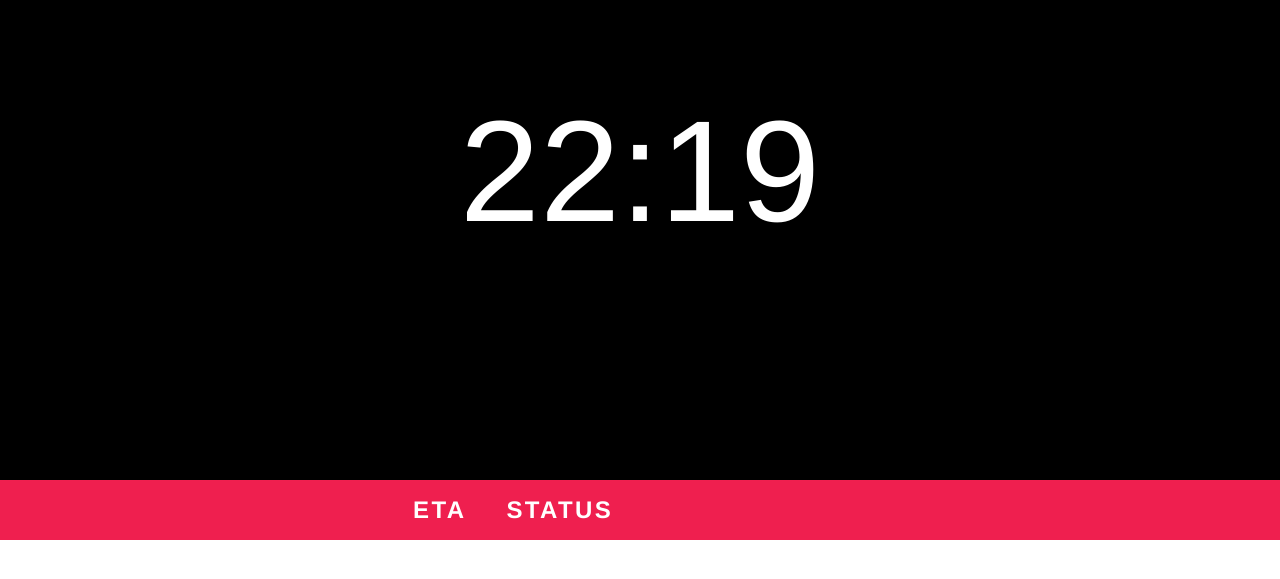
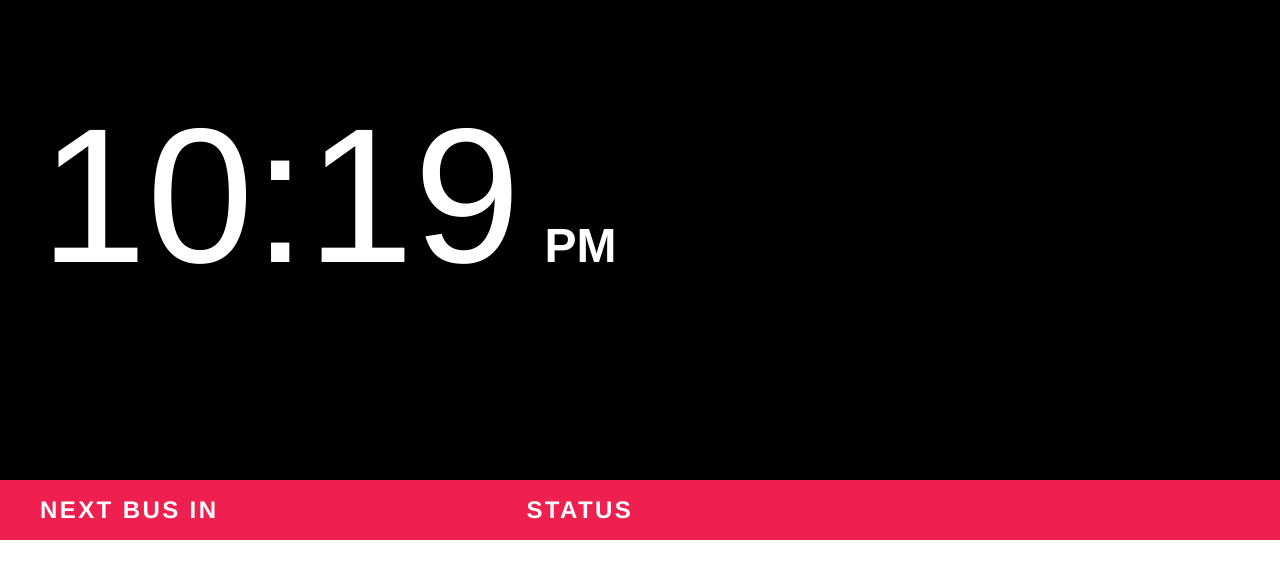
Before and after one commit to AkaokA/ipad-dashboard, a Jekyll site: the page built from index.html, in a window 1280 px wide. Shown: the top 579 px of the page. Built offline with Jekyll 4.4.1, drawn with Linux system fonts in a browser that asks for light colours; nearby versions of some CDN libraries.

Commit message:
New look! Looking a lot better.

```diff
--- a/css/main.scss
+++ b/css/main.scss
@@ -8,8 +8,8 @@
 $base-font-size:   				24px;
 $base-line-height: 				1.5;
 
-$large-font-size:         2em;
-$huge-font-size:          6em;
+$large-font-size:         $base-font-size * 2;
+$huge-font-size:          $base-font-size * 8;
 
 $spacing-unit:     				20px;
 
@@ -19,7 +19,8 @@
 $accent-color:     				#ef1f4f;
 
 $red-color:								#ef1f4f;
-$amber-color:							#ffcc00;
+$amber-color:							#ffae00;
+$green-color:             #009580;
 
 $grey-color:       				#828282;
 $grey-color-light:				#eee;
@@ -74,41 +75,40 @@
     @extend %clearfix;
 }
 
-h1 {
-	font-size: $large-font-size;
-	font-weight: 200;
-	line-height: 2;
-}
-
-$header-height: 584px;
-
-header {
-	position: absolute;
-	z-index: 0;
-	height: $header-height;
-	width: 100%;
-	padding-top: $spacing-unit * 10;
-	text-align: center;
-
-	p {
-		color: $grey-color;
-	}
-}
-
 .timeAndWeatherWidget {
   position: absolute;
   width: 100%;
-  text-align: center;
-  padding: $spacing-unit*5 0;
+//   text-align: center;
+  padding: 0 $spacing-unit*2;
 
   .timeDisplay {
     font-size: $huge-font-size;
     font-weight: 100;
     line-height: 1;
+    margin: $spacing-unit*5 0;
+
+    .ampm {
+      font-size: $large-font-size;
+      font-weight: 600;
+      margin-left: 0.5em;
+    }
   }
 
   .weatherDisplay {
-    padding: $spacing-unit*4 0;
+
+    .temps {
+    	font-size: $large-font-size;
+    	font-weight: 600;
+      letter-spacing: 0.1em;
+    }
+
+    .summary {
+
+    }
+
+    .precip {
+
+    }
   }
 }
 
@@ -117,8 +117,6 @@
 	width: 100%;
 	bottom: 0;
 	background-color: $background-color-light;
-	-webkit-font-feature-settings: "tnum";
-  font-feature-settings: "tnum";
 
   .tableHeader {
 	  position: relative;
@@ -169,18 +167,24 @@
 	  	}
   	}
 
+  	&.green {
+	  	font-weight: 600;
+
+	  	.statusColumn {
+	  		color: $green-color;
+	  	}
+  	}
+
   }
 
   .tableCell {
 	  position: absolute;
   	height: 100%;
-  	padding: 0 $spacing-unit;
-
+  	padding: 0 $spacing-unit*2;
   }
 
   .etaColumn {
 	  width: 38%;
-		text-align: right;
   }
   .statusColumn {
 	  left: 38%;
--- a/index.html
+++ b/index.html
@@ -20,7 +20,7 @@
 
 <div class="nextBusWidget">
 	<div class="tableHeader">
-		<div class="tableCell etaColumn">ETA</div>
+		<div class="tableCell etaColumn">Next Bus In</div>
 		<div class="tableCell statusColumn">Status</div>
 	</div>
 	<div class="nextBusTable"></div>
--- a/scripts/nextbus.js
+++ b/scripts/nextbus.js
@@ -4,7 +4,6 @@
 
 var nextBusURL = "http://webservices.nextbus.com/service/publicXMLFeed?command=predictions&a=ttc&stopId=3204";
 var tableClassName = ".nextBusTable";
-var secondsToRefresh = 15;
 var itemsToDisplay = 3;
 
 var parseTime = function(time) {
@@ -14,7 +13,12 @@
 	if (seconds < 10) {
 		seconds = '0'+seconds;
 	}
-	return minutes+":"+seconds;
+
+  if (minutes < 10) {
+		minutes = ''+minutes;
+	}
+
+	return minutes+"m "+seconds+"s";
 }
 
 var displayXML = function(xmlNode) {
@@ -44,12 +48,12 @@
 		} else if (rawTime < 360) {
 			status = 'Leave Now';
 			colorClass = 'amber'
-		} else if (rawTime < 600) {
+		} else if (rawTime < 540) {
 			status = 'Approaching';
-			colorClass = 'grey'
+			colorClass = 'green'
 		} else {
 			status = '';
-			colorClass = 'darkGrey'
+			colorClass = ''
 		}
 
 		// Create table row
@@ -64,19 +68,18 @@
 }
 
 var waitAndRefresh = function() {
-	var pollingRate = secondsToRefresh * 1000;
 	setTimeout(function(){
 		getNextBusData(nextBusURL);
-	}, pollingRate);
+	}, 30000);
 }
 
 // Get JSON from NextBus
 var getNextBusData = function(url) {
 	$.get(url)
-	.done(function(xml) {
+	.done(function(data) {
 		console.log('XML loaded successfully.');
 		$('.tableRow').remove();
-		displayXML(xml);
+		displayXML(data);
 	})
 	.fail(function(jqxhr, textStatus, error) {
 		var err = textStatus + ', ' + error;
--- a/scripts/timeandweather.js
+++ b/scripts/timeandweather.js
@@ -2,19 +2,32 @@
 var $weatherElement = $(".weatherDisplay");
 
 var displayTime = function() {
-  setTimeout(function(){
   var currentTime = new Date();
   var timeDisplayString = "";
+  var hoursString = currentTime.getHours();
   var minutesString = currentTime.getMinutes();
+  var ampm = ""
+
+  // bit of formatting
+
+  if (currentTime.getHours() > 12) {
+    hoursString = currentTime.getHours() - 12;
+    ampm = "<span class='ampm'>PM</span>"
+  } else {
+    ampm = "<span class='ampm'>AM</span>"
+  }
 
   if (currentTime.getMinutes() < 10) {
     minutesString = "0" + currentTime.getMinutes();
   }
 
-    timeDisplayString = currentTime.getHours() + ":" + minutesString;
+  timeDisplayString = hoursString + ":" + minutesString + ampm;
+	$dateElement.html(timeDisplayString);
 
-  	$dateElement.html(timeDisplayString);
-  }, 500);
+	setTimeout(function() {
+  	displayTime();
+  }, 1000);
+
 }
 
 var getWeatherJSON = function() {
@@ -24,8 +37,15 @@
     dataType: "jsonp",
     crossDomain: true,
     success: function (data) {
-      console.log(data)
+      console.log(data);
+      displayWeather(data);
+    },
+    error: function (xhr, ajaxOptions, thrownError) {
+    }
+  });
+}
 
+var displayWeather = function(data) {
   var maxTemp = Math.round(data.daily.data[0].apparentTemperatureMax);
   var minTemp = Math.round(data.daily.data[0].apparentTemperatureMin);
   var precipProbability = Math.round(data.daily.data[0].precipProbability * 100);
@@ -33,13 +53,13 @@
   $weatherElement.find('.temps').html(maxTemp + "&deg; / " + minTemp + "&deg;");
   $weatherElement.find('.summary').html(data.daily.data[0].summary);
   $weatherElement.find('.precip').html(precipProbability + "% chance of " + data.daily.data[0].precipType + ".");
-    },
-    error: function (xhr, ajaxOptions, thrownError) {
-    }
-  });
+
+  setTimeout(function() {
+  	getWeatherJSON();
+  }, 3600000);
 }
 
 $(document).ready(function(){
   displayTime();
-  getWeatherJSON()
+  getWeatherJSON();
 });
```
Lines whose indentation alone changed are shown as unchanged.
